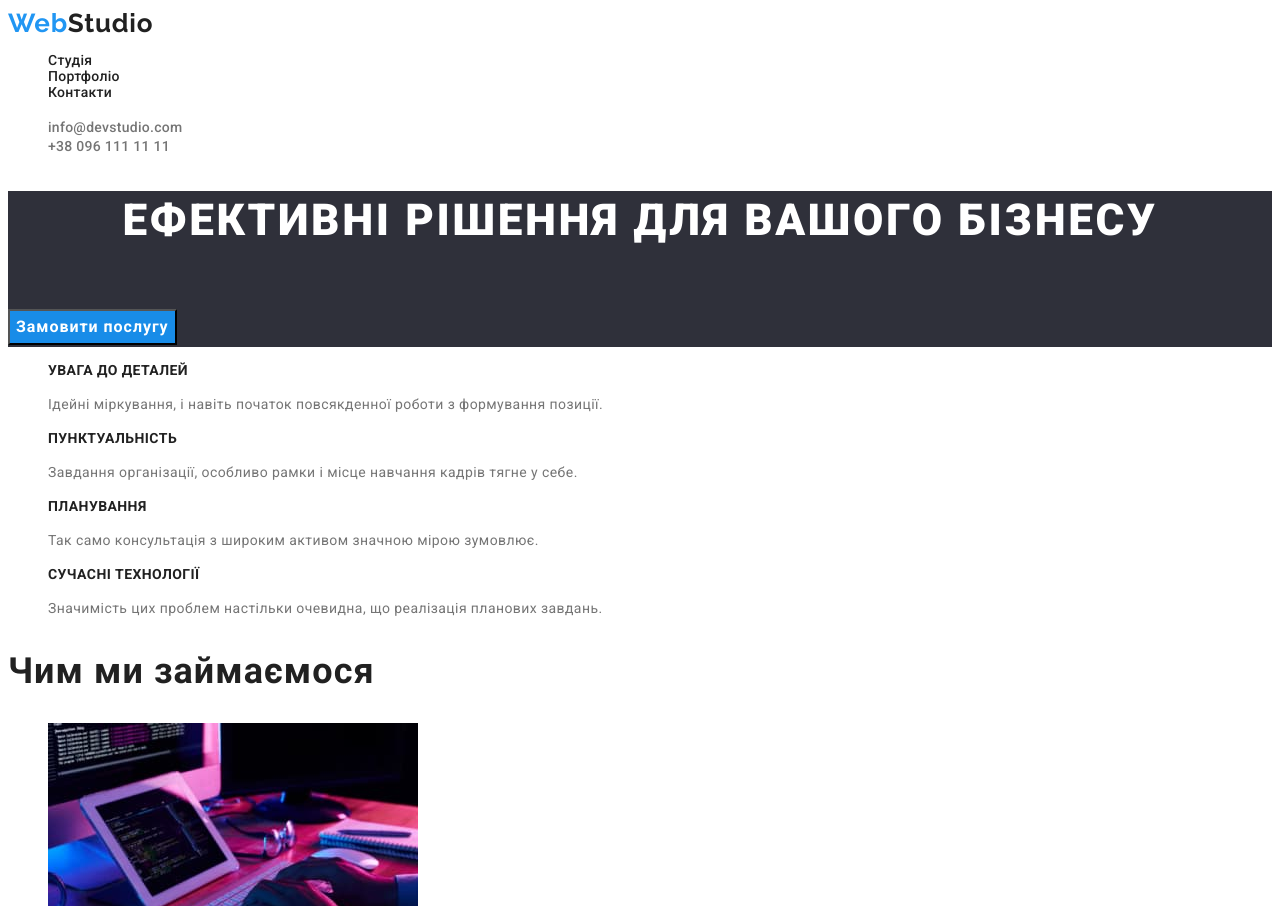
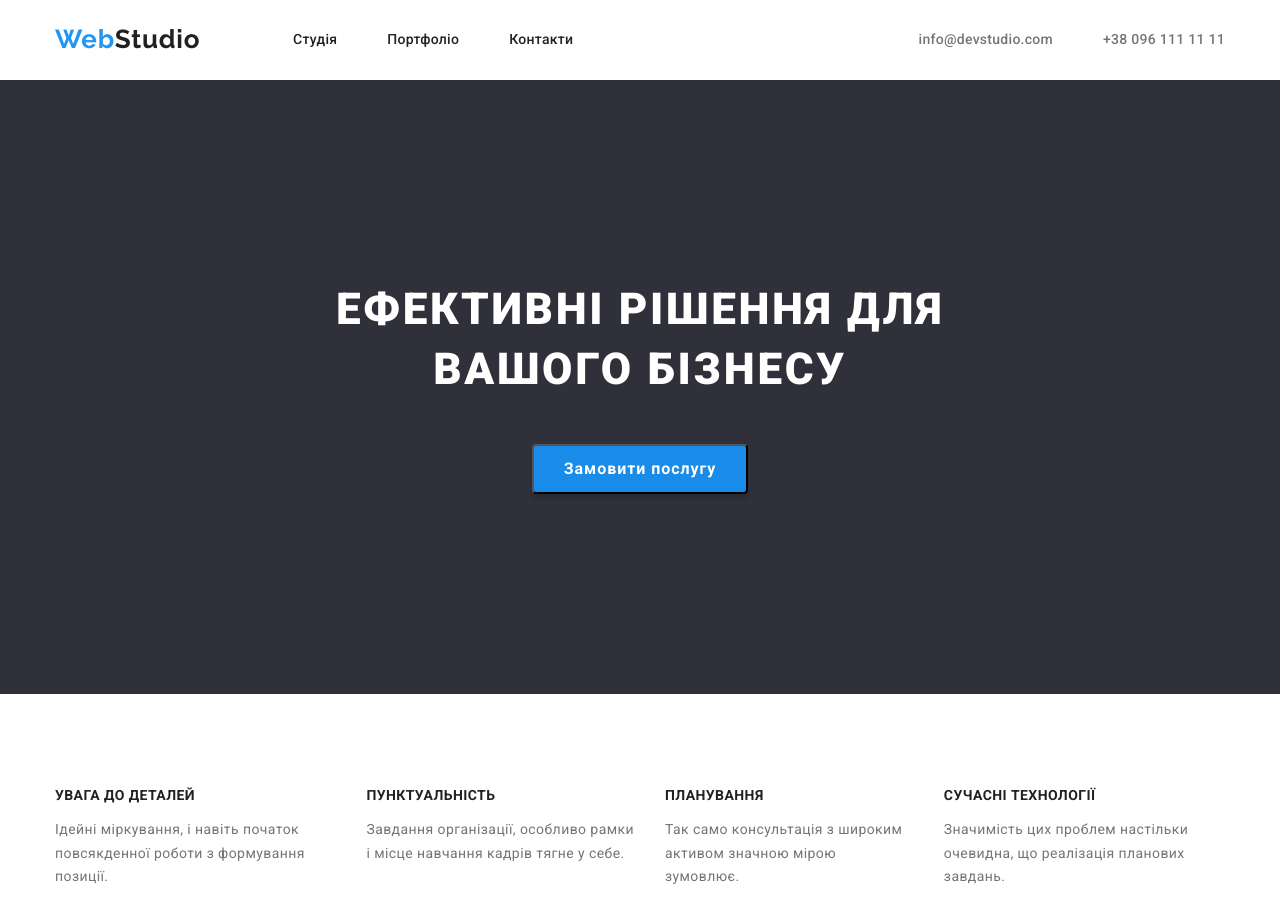
Before and after one commit to Oleksiy12/Oleksiy12-goit-markup-hw-03-, a plain HTML site: page index.html in a window 1280 px wide. Shown: the top 906 px of the page. Drawn offline with nearby package versions, Linux system fonts and the light colour scheme.

Commit message:
update number3

```diff
--- a/css/style.css
+++ b/css/style.css
@@ -16,6 +16,17 @@ body{
 color: var(--basic-color);
 font-family: 'Roboto', sans-serif;
 background-color: var(--sac-basic-color);
+}
+
+h1,h2,h3,h4,h5,h6 {
+    margin: 0;
+}
+ul,ol{
+    margin: 0;
+    padding-left: 0;
+}
+img{
+    display: block;
 }
 
 /*Універсальні класси*/
@@ -40,13 +51,7 @@ font-size: 14px;
 line-height: 1.14px;
 letter-spacing: 0.02em;
 }
-/*Параметри для заголовків 2рівня */
-.title-second{
-font-weight: 700;
-font-size: 36px;
-line-height: 1.16;
-letter-spacing: 0.03em;
-}
+
 /*Курсор*/
 .cursor{
 cursor: pointer;
@@ -69,28 +74,82 @@ text-decoration: none;
 list-style: none;
 }
 
+.container{
+width: 1200px;
+padding-left: 15px;
+padding-right: 15px;
+margin: 0 auto;
+}
+.section{
+padding-top: 94px;
+padding-bottom: 94px;
+}
+
 
 /*навігація шапки*/
+
+.head-web{
+padding-top: 24px;
+padding-bottom: 25px;
+}
 .nav-first{
 font-weight:500 ;
 font-size: 14px;
 line-height: 1.14;
 letter-spacing: 0.02em;
 color: var(--basic-color);
+display: flex;
+align-items: center;
 }
-.telmail {
+
+.tel {
 font-weight: 500;
 font-size: 14px;
 line-height: 1.14;
 letter-spacing: 0.02em;
 color: var(--subtitle-color);
 }
+.mail{
+font-weight: 500;
+font-size: 14px;
+line-height: 1.14;
+letter-spacing: 0.02em;
+color: var(--subtitle-color)
+}
+
 .logo-leters{
 color: var(--basic-color);
 }
 
+.header-box{
+display: flex;
+align-items: center;
+}
+.navigation-mark{
+display: flex;
+gap: 50px;
+}
+.contacts {
+display: flex;
+justify-items: space-between;
+align-items: center;
+gap: 50px;
+}
+.telmail-box {
+margin-left: auto;
+}
+
+.logo {
+margin-right: 93px;
+}
 
 /*Hero*/
+
+.first {
+
+
+
+}
 .hero-sect{
 background-color: var(--back-color);
 font-weight: 900;
@@ -99,6 +158,12 @@ line-height: 1.36;
 letter-spacing: 0.06em;
 text-transform: uppercase;
 color: var(--sac-basic-color);
+padding-bottom: 200px;
+padding-top: 200px;
+display: flex;
+text-align: center;
+
+
 }
 .title-hero{
 font-weight: 900;
@@ -108,6 +173,13 @@ text-align: center;
 letter-spacing: 0.06em;
 text-transform: uppercase;
 color: var(--sac-basic-color);
+margin-bottom: 30px;
+text-transform: uppercase;
+max-width: 696px;
+margin-left: auto;
+margin-right: auto;
+
+
 }
 .hero-button{
 background-color: var(--back-batt-color);
@@ -117,9 +189,20 @@ font-size: 16px;
 line-height: 1.87;
 letter-spacing: 0.06em;
 color: var(--sac-basic-color);
+box-shadow: 0px 4px 4px rgba(0, 0, 0, 0.15);
+border-radius: 4px;
+min-width: 216px;
+height: 50px;
+text-align: center;
+display: inline-block;
 }
 
 /*Наші особливості*/
+.features-head{
+    display: flex;
+    gap: 30px;
+}
+
 .features{
 font-weight: 700;
 font-size: 14px;
@@ -136,19 +219,44 @@ color: var(--subtitle-color);
 }
 /*не існуюючий заголовок*/
 .defunct{
-font-size: 0;
+position: absolute;
+white-space: nowrap;
+width: 1px;
+height: 1px;
+overflow: hidden;
+border: 0;
+padding: 0;
+clip: rect(0 0 0 0);
+clip-path: inset(50%);
+margin: -1px;
 }
 
-/*Чим ми займаємося
---
-*/
-
+/*Чим ми займаємося*/
+.title-second{
+font-weight: 700;
+font-size: 36px;
+line-height: 1.16;
+letter-spacing: 0.03em;
+}
+.work {
+    display: flex;
+    gap: 30px;
+}
 /*Наша команда*/
+.staff{
+    display: flex;
+    gap: 30px;
+}
+.title-second{
+margin-bottom: 50px;
+}
 .staff-paragraph{
 font-weight: 500;
 font-size: 16px;
 line-height: 1.18;
 letter-spacing: 0.03em;
+margin-bottom: 10px;
+text-align: center;
 }
 .staff-profession{
 font-weight: 400;
@@ -156,18 +264,31 @@ font-size: 16px;
 line-height: 1.18;
 letter-spacing: 0.03em;
 color: var(--subtitle-color);
+text-align: center;
 }
 .team{
 background-color: var(--back-section-color);
 }
 .team-list{
 background-color: var(--sac-basic-color);
+box-shadow: 0px 1px 3px rgba(0, 0, 0, 0.12), 0px 1px 1px rgba(0, 0, 0, 0.14), 0px 2px 1px rgba(0, 0, 0, 0.2);
+border-radius: 0px 0px 4px 4px;
 }
+.cards-staff{
+padding-top: 30px;
+}
+
 
 /*Підвал сторінки*/
 
+.nav-address{
+padding-top: 20px;
+}
+
 .basement-hero{
 background-color: var(--back-color);
+padding-top: 60px;
+padding-bottom: 60px;
 }
 .mail-tell-foot{
 font-weight: 400;
--- a/css/stylePortfolio.css
+++ b/css/stylePortfolio.css
@@ -15,6 +15,18 @@ body{
 font-family: 'Roboto', sans-serif;
 color: var(--basic-color);
 background-color: var(--sac-basic-color);
+}
+
+h1,h2,h3,h4,h5,h6 {
+margin: 0;
+}
+ul,ol{
+margin: 0;
+padding-left: 0;
+}
+
+img{
+    display: block;
 }
 
 /*Універсальні класси*/
@@ -59,6 +71,12 @@ list-style: none;
 background-color: var(--sac-basic-color);
 }
 
+.container{
+    width: 1170px;
+    padding-left: 15px;
+    padding-right: 15px;
+    margin: 0 auto;
+    }
 
 /*навігація шапки*/
 .nav-first{
@@ -102,6 +120,7 @@ color: var(--sac-basic-color);
 }
 .list-button{
 list-style: none;
+margin-bottom: 34px;
 }
 
 /*Головний текст*/
@@ -112,6 +131,7 @@ font-size: 18px;
 line-height: 2;
 letter-spacing: 0.06em;
 color: var(--basic-color);
+margin-bottom: 4px;
 }
 .paragraph-hero{
 font-weight: 400;
--- a/index.html
+++ b/index.html
@@ -8,10 +8,12 @@
   <link rel="preconnect" href="https://fonts.googleapis.com">
 <link rel="preconnect" href="https://fonts.gstatic.com" crossorigin>
 <link href="https://fonts.googleapis.com/css2?family=Raleway:wght@700&family=Roboto:wght@400;500;700;900&display=swap" rel="stylesheet">
+<link rel="stylesheet" href="https://cdnjs.cloudflare.com/ajax/libs/modern-normalize/1.1.0/modern-normalize.min.css" integrity="sha512-wpPYUAdjBVSE4KJnH1VR1HeZfpl1ub8YT/NKx4PuQ5NmX2tKuGu6U/JRp5y+Y8XG2tV+wKQpNHVUX03MfMFn9Q==" crossorigin="anonymous" referrerpolicy="no-referrer" >
 <link rel="stylesheet" href="./css/style.css">
 </head>
 <body>
   <header class="head-web">
+    <div class="container header-box">
       <nav class="nav-first">
         <a  class="logo" href="./index.html">Web<span class="logo-leters">Studio</span></a>
           <ul class="navigation-mark points">
@@ -26,19 +28,25 @@
             </li>
           </ul>
       </nav>
+      <div class="telmail-box">
         <ul class="contacts points">
-        <li><a class="telmail cursor line" href="mailto:info@devstudio.com">info@devstudio.com</a></li>
-        <li><a class="telmail cursor line" href="tel:+380961111111">+38 096 111 11 11</a></li>
+          <li><a class="tel cursor line" href="mailto:info@devstudio.com">info@devstudio.com</a></li>
+          <li><a class="mail cursor line" href="tel:+380961111111">+38 096 111 11 11</a></li>
         </ul>
+      </div>
+    </div>
   </header>
   <main class="hero-main">
     <section class="hero-sect">
+      <div class="container first">
       <h1 class="title-hero">Ефективні рішення для вашого бізнесу</h1>
       <button type="button" class="hero-button cursor">Замовити послугу</button>
+    </div>
     </section>
-    <section class="features-sect">
+    <section class="features-sect section">
+      <div class="container">
       <h2 class="defunct">Наші особливості</h2>
-      <ul class= "points">
+      <ul class= "features-head points">
         <li class="features-list">
           <h3 class="features">Увага до деталей</h3>
           <p class="paragraph-features">Ідейні міркування, і навіть початок повсякденної роботи з формування позиції.</p>
@@ -55,44 +63,51 @@
           <h3 class="features">Сучасні технології</h3>
           <p class="paragraph-features">Значимість цих проблем настільки очевидна, що реалізація планових завдань.</p>
         </li>
+      </div>
       </ul>
     </section>
       <section class="work-sect">
+        <div class="container">
         <h2 class="title-second">Чим ми займаємося</h2>
       <ul class="work points">
       <li class="image-work"><img src="images/box1.jpg" alt="програміст кодує" width="370" height="294"></li>
       <li class="image-work"><img src="images/box2.jpg" alt="налаштування під телефон" width="370" height="294"></li>
       <li class="image-work"><img src="images/box3.jpg" alt="забарвлення сайту" width="370" height="294"></li>
       </ul>
+       </div>
     </section>
-      <section class="team">
+      <section class="team section">
+  <div class="container">
         <h2 class="title-second">Наша команда</h2>
       <ul class="staff points">
         <li class="team-list">
           <img src="images/staff1.jpg" alt="Ігор Дем'яненко" width="270">
-          <h3 class="staff-paragraph">Ігор Дем'яненко</h3>
+          <div class="cards-staff"><h3 class="staff-paragraph">Ігор Дем'яненко</h3>
           <p class="staff-profession">Product Designer</p>
+          </div>
         </li>
         <li class="team-list">
           <img src="images/staff2.jpg" alt="Ольга Рєпіна" width="270">
-          <h3 class="staff-paragraph">Ольга Рєпіна</h3>
+          <div class="cards-staff"><h3 class="staff-paragraph">Ольга Рєпіна</h3>
           <p class="staff-profession">Frontend Developer</p>
+          </div>
         </li>
         <li class="team-list">
           <img src="images/staff3.jpg" alt="Микола Тарасов" width="270">
-          <h3 class="staff-paragraph">Микола Тарасов</h3>
-          <p class="staff-profession">Marketing</p>
+          <div class="cards-staff"><h3 class="staff-paragraph">Микола Тарасов</h3>
+          <p class="staff-profession">Marketing</p></div>
         </li>
         <li class="team-list">
           <img src="images/staff4.jpg" alt="Михайло Єрмаков" width="270">
-          <h3 class="staff-paragraph">Михайло Єрмаков</h3>
-          <p class="staff-profession">UI Designer</p>
+          <div class="cards-staff"><h3 class="staff-paragraph">Михайло Єрмаков</h3>
+          <p class="staff-profession">UI Designer</p></div>
         </li>
       </ul>
      </section>
   </main>
   <footer class="basement-hero">
-      <a class="logo" href="./index.html">Web<span class="two-logo-letters">Studio</span></a>
+    <div class="container">
+      <a class="logo log-foot" href="./index.html">Web<span class="two-logo-letters">Studio</span></a>
       <address class="nav-address">
     <ul class="basement points">
     <li class="foot-list"><a href="https://goo.gl/maps/CPtrU1FHBa2aNyZL9" class="map cursor" target="_blank" rel="noopener noreferrer nofollow">м. Київ, пр-т Лесі Українки, 26</a></li>
@@ -100,6 +115,7 @@
     <li class="foot-list"><a href="tel:+380961111111" class="mail-tell-foot cursor">+38 096 111 11 11</a></li>
     </ul>
       </address>
+    </div>
   </footer>
 </body>
 </html>
```
Also changed, not shown: portfolio.html (+9 -1 lines). Lines whose indentation alone changed are shown as unchanged.
